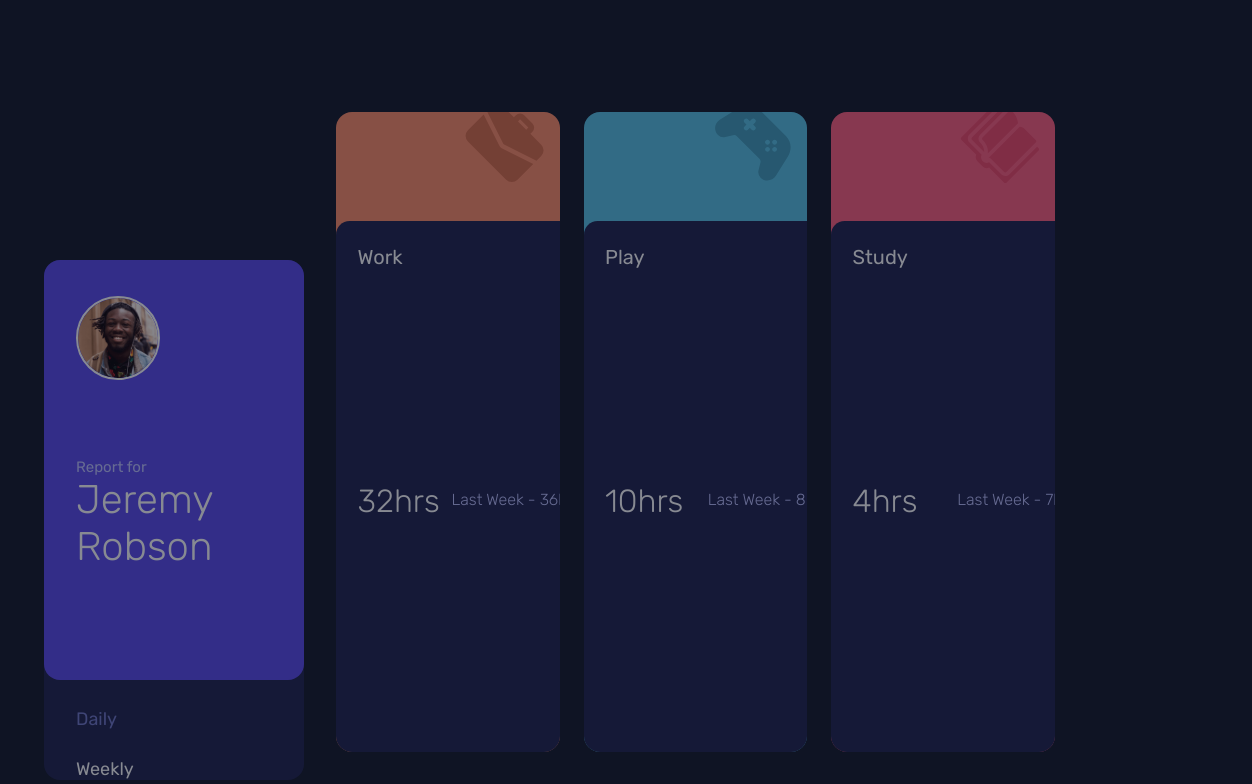
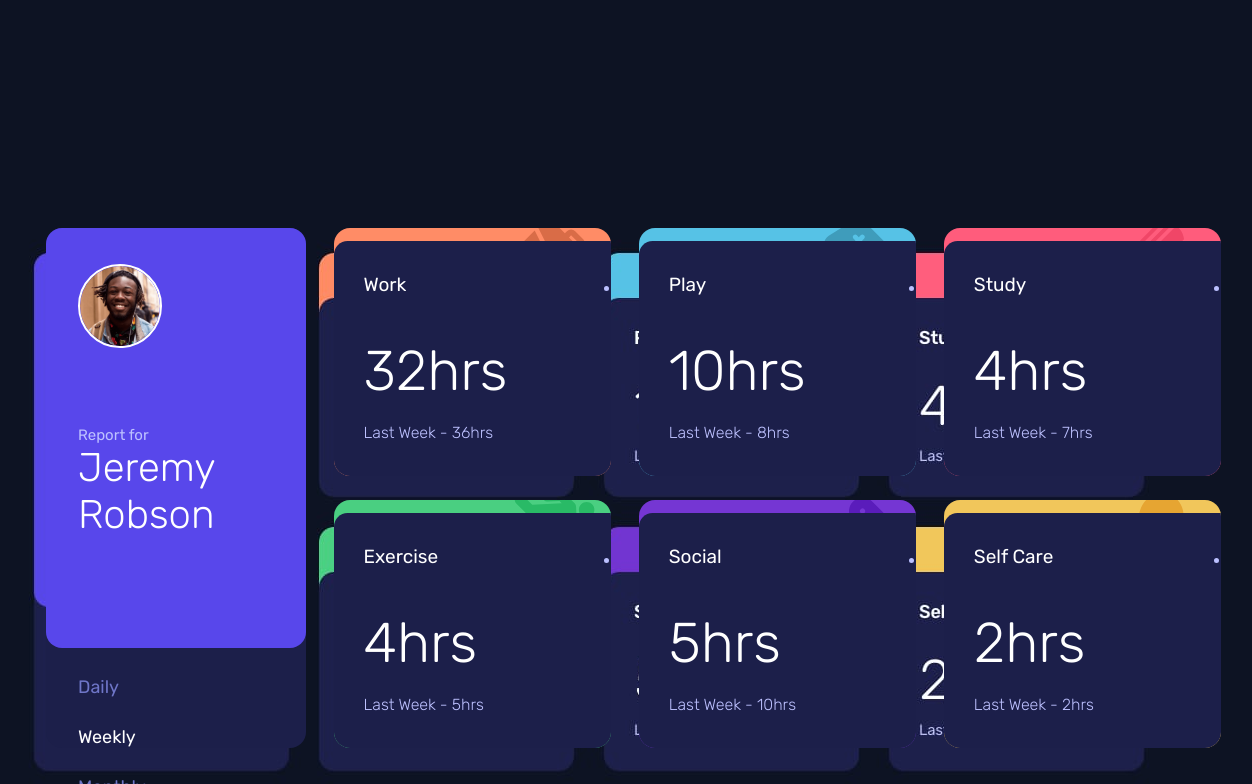
Before and after one commit to TheDilp/timetracker, a React (Create React App) app in the folder timetracker/: page / in a window 1536 px wide. Shown: the top 784 px of the page, without its empty margins (131-1383 px from the left). Built offline with nearby package versions, Linux system fonts and the light colour scheme.

Commit message:
Finished desktop design

```diff
--- a/timetracker/src/App.css
+++ b/timetracker/src/App.css
@@ -17,7 +17,7 @@
 
 body {
   background-color: var(--very-dark-blue);
-  /* background-image: url("../public//desktop-design.jpg"); */
+  background-image: url("../public//desktop-design.jpg");
   font-family: "Rubik", 'Segoe UI', Tahoma, Geneva, Verdana, sans-serif;
 }
 
@@ -57,7 +57,6 @@ body {
 .profileCard {
   background-color: var(--dark-blue);
   border-radius: 1rem;
-  opacity: 0.5;
   height: var(--card-height);
 
 }
@@ -121,12 +120,12 @@ body {
 /** HABIT CARD **/
 
 .habitCard {
+  /* opacity: 0; */
   display: flex;
   flex-direction: column;
   justify-content: flex-end;
   position: relative;
   margin: 1.5rem 0;
-  opacity: 0.5;
   border-radius: var(--card-border-radius);
   height: 10rem;
   overflow: hidden;
@@ -203,16 +202,14 @@ body {
   .App {
     display: flex;
     padding: 5rem 10.25rem;
-    /* margin: 5rem; */
-    gap: 2rem;
+    gap: 1.75rem;
     justify-content: center;
-    /* align-items: center; */
+    align-items: center;
     height: 100vh;
-    /* background-color: greenyellow; */
   }
 
-  .profileCardContainer {
-    margin-top: 10.75rem;
+  .profileCardContainer,
+  .habitCardsContainer {
     width: 16.25rem;
     height: 32.5rem;
   }
@@ -267,13 +264,42 @@ body {
   .habitCardsContainer {
     width: 75%;
     display: flex;
+    align-items: center;
+    align-content: space-between;
     flex-wrap: wrap;
-    gap: 1.5rem;
+    row-gap: 1.5rem;
+    column-gap: 1.75rem;
   }
 
   .habitCard {
-    width: 25%;
-    height: 80%;
+    margin: 0;
+    width: 31%;
+    height: 15.5rem;
+  }
+
+
+  .cardContentTop {
+    padding: 0.5rem;
+    align-items: flex-start;
+    font-size: 19px;
+  }
+
+  .cardContentCenter {
+    flex-wrap: wrap;
+  }
+
+  .current,
+  .previous {
+    width: 100%;
+  }
+
+  .cardContentCenter .current {
+    padding: 0.5rem;
+    font-size: 56px;
+  }
+
+  .cardContentCenter .previous {
+    padding: 0rem 0.5rem;
   }
 
 
```
